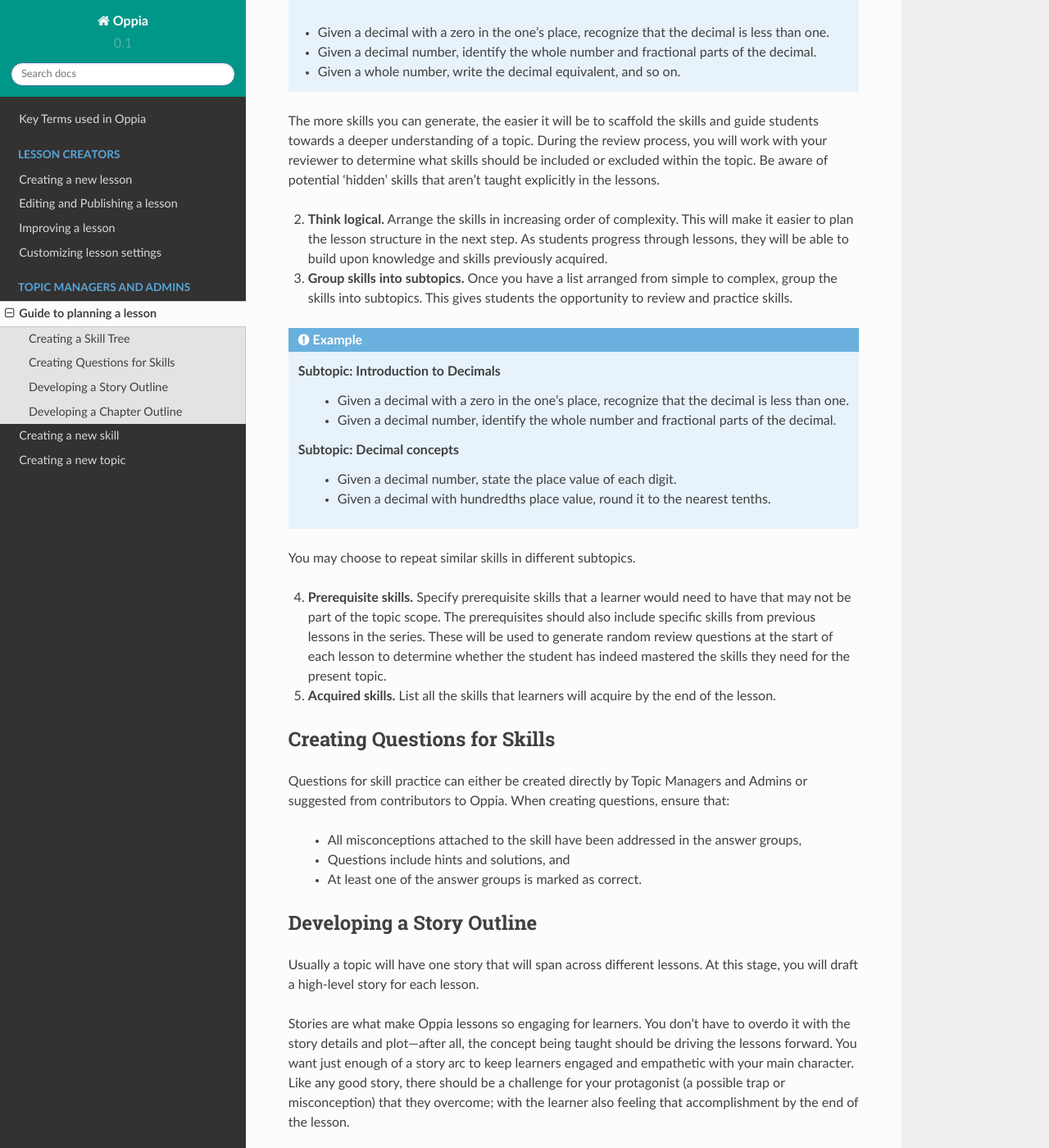
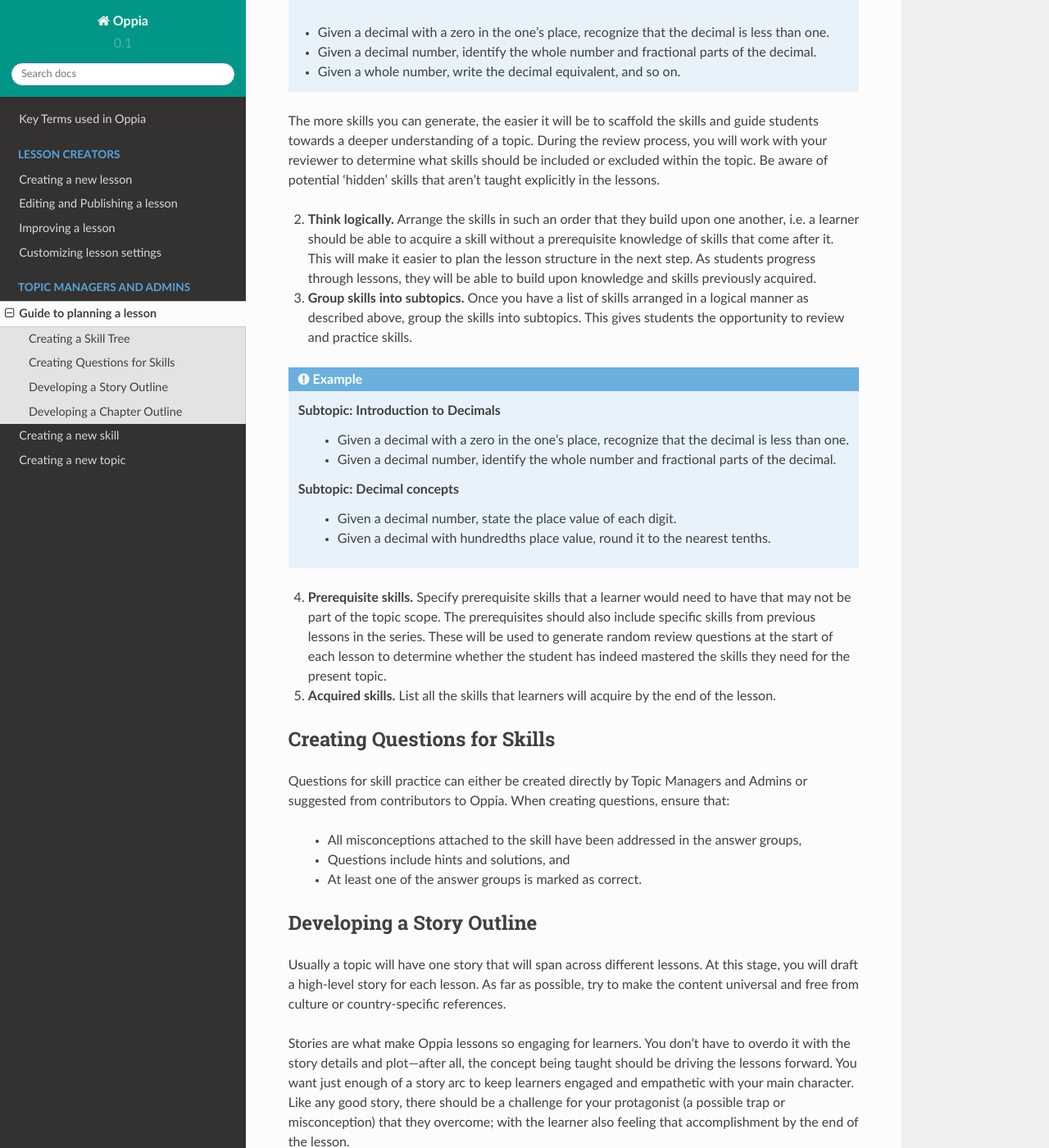
Before and after one commit to audstav/oppiadocstest, a Sphinx documentation site: the page built from docs/source/admins/guide.rst, in a window 1280 px wide and 1400 px high, scrolled down 2711 px. Shown: the whole window at 82% size. Built offline with Sphinx 7.4.7 and the Read the Docs theme 2.0.0, drawn with Linux system fonts in a browser that asks for light colours; some of the changed text lies outside the part shown.

Commit message:
modified guide

```diff
--- a/docs/source/admins/guide.rst
+++ b/docs/source/admins/guide.rst
@@ -28,7 +28,7 @@ Information on the remaining steps can be found in the contents section.
 Creating a Skill Tree
 ----------------------
 
-A **Skill Tree** essentially means identifying and describing the :ref:`skills <skill>` that you want the learner to master within the topic. This is the starting point for creating any lesson and is a challenging, but important step. A good way to approach this might be to think of complex questions and work backwards to identify the skills needed to answer those questions.
+A **Skill Tree** essentially means identifying and describing the :ref:`skills <skill>` that you want the learner to master within the topic. This is the starting point for creating any lesson and is a challenging, but important step. A good way to approach this might be to look at a list of relevant questions and work backwards to identify the skills needed to answer those questions.
 
 .. topic:: Parts of a Skill Tree
 
@@ -83,9 +83,9 @@ A **Skill Tree** essentially means identifying and describing the :ref:`skills <
 
    The more skills you can generate, the easier it will be to scaffold the skills and guide students towards a deeper understanding of a topic. During the review process, you will work with your reviewer to determine what skills should be included or excluded within the topic. Be aware of potential 'hidden' skills that aren't taught explicitly in the lessons.
 
-   2. **Think logical.** Arrange the skills in increasing order of complexity. This will make it easier to plan the lesson structure in the next step. As students progress through lessons, they will be able to build upon knowledge and skills previously acquired.
+   2. **Think logically.** Arrange the skills in such an order that they build upon one another, i.e. a learner should be able to acquire a skill without a prerequisite knowledge of skills that come after it. This will make it easier to plan the lesson structure in the next step. As students progress through lessons, they will be able to build upon knowledge and skills previously acquired.
 
-   3. **Group skills into subtopics.** Once you have a list arranged from simple to complex, group the skills into subtopics. This gives students the opportunity to review and practice skills.
+   3. **Group skills into subtopics.** Once you have a list of skills arranged in a logical manner as described above, group the skills into subtopics. This gives students the opportunity to review and practice skills.
 
    .. admonition:: Example
 
@@ -96,8 +96,6 @@ A **Skill Tree** essentially means identifying and describing the :ref:`skills <
       **Subtopic: Decimal concepts**
        * Given a decimal number, state the place value of each digit.
        * Given a decimal with hundredths place value, round it to the nearest tenths.
-
-   You may choose to repeat similar skills in different subtopics.
 
    4. **Prerequisite skills.** Specify prerequisite skills that a learner would need to have that may not be part of the topic scope. The prerequisites should also include specific skills from previous lessons in the series. These will be used to generate random review questions at the start of each lesson to determine whether the student has indeed mastered the skills they need for the present topic.
 
@@ -115,7 +113,7 @@ Questions for skill practice can either be created directly by Topic Managers an
 Developing a Story Outline
 ---------------------------
 
-Usually a topic will have one story that will span across different lessons. At this stage, you will draft a high-level story for each lesson.
+Usually a topic will have one story that will span across different lessons. At this stage, you will draft a high-level story for each lesson. As far as possible, try to make the content universal and free from culture or country-specific references.
 
 Stories are what make Oppia lessons so engaging for learners. You don't have to overdo it with the story details and plot—after all, the concept being taught should be driving the lessons forward. You want just enough of a story arc to keep learners engaged and empathetic with your main character. Like any good story, there should be a challenge for your protagonist (a possible trap or misconception) that they overcome; with the learner also feeling that accomplishment by the end of the lesson.
 
@@ -130,7 +128,6 @@ Your high-level story outline will include:
  * A brief overview of the characters, settings and premise.
  * One to two paragraphs describing what happens in each lesson.
 
-
 Developing a Chapter Outline
 -----------------------------
 
```
Also changed, not shown: 1 other file.
